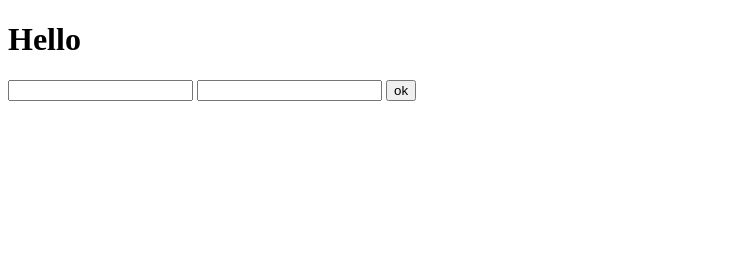
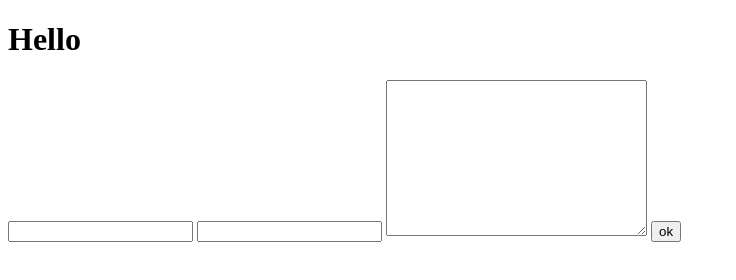
Before and after one commit to riotosib/git-project, a plain HTML site: page index.html in a window 1280 px wide. Shown: the whole page, without its empty margins (0-736 px from the left). Drawn offline with Linux system fonts and the light colour scheme.

Commit message:
добавлено поле Текстариа

```diff
--- a/index.html
+++ b/index.html
@@ -9,6 +9,7 @@
  	<form action="">
 	 	<input type="text" text="">
 	 	<input type="text" text="">
+	 	<textarea  id="" cols="30" rows="10"></textarea>
 	 	<button type="submit" >ok</button>
  	</form>
 
```
